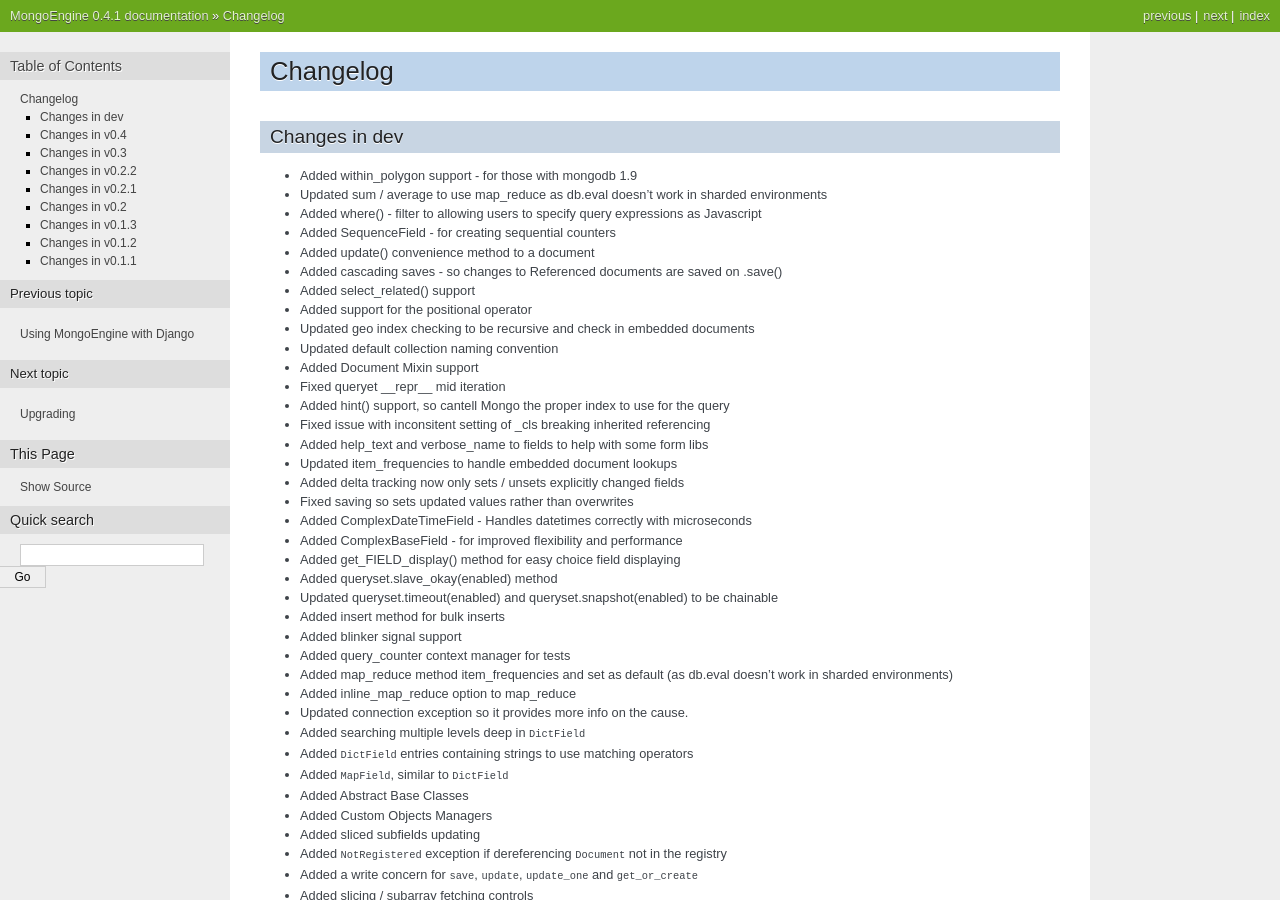
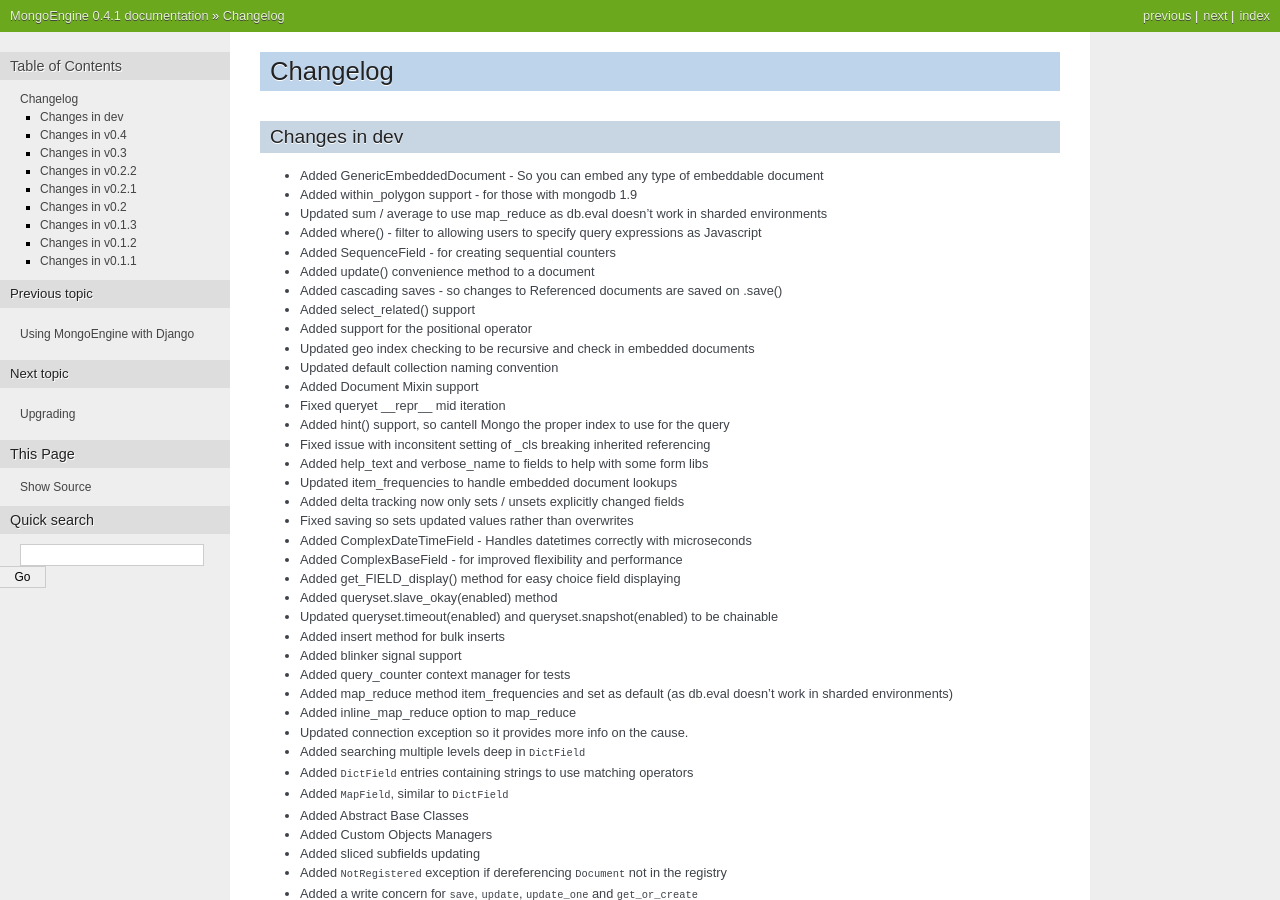
Before and after one commit to MongoEngine/mongoengine, a Sphinx documentation site: the page built from docs/changelog.rst, in a window 1280 px wide and 900 px high. Built offline with Sphinx 7.4.7, drawn with Linux system fonts in a browser that asks for light colours.

Commit message:
Updated changelog

```diff
--- a/docs/changelog.rst
+++ b/docs/changelog.rst
@@ -5,6 +5,7 @@ Changelog
 Changes in dev
 ==============
 
+- Added GenericEmbeddedDocument - So you can embed any type of embeddable document
 - Added within_polygon support - for those with mongodb 1.9
 - Updated sum / average to use map_reduce as db.eval doesn't work in sharded environments
 - Added where() - filter to allowing users to specify query expressions as Javascript
```
